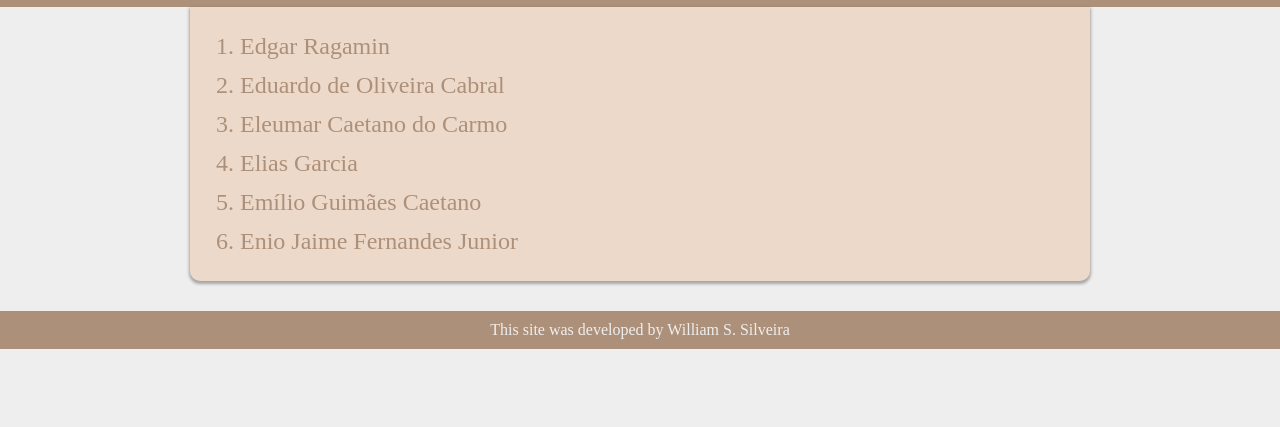
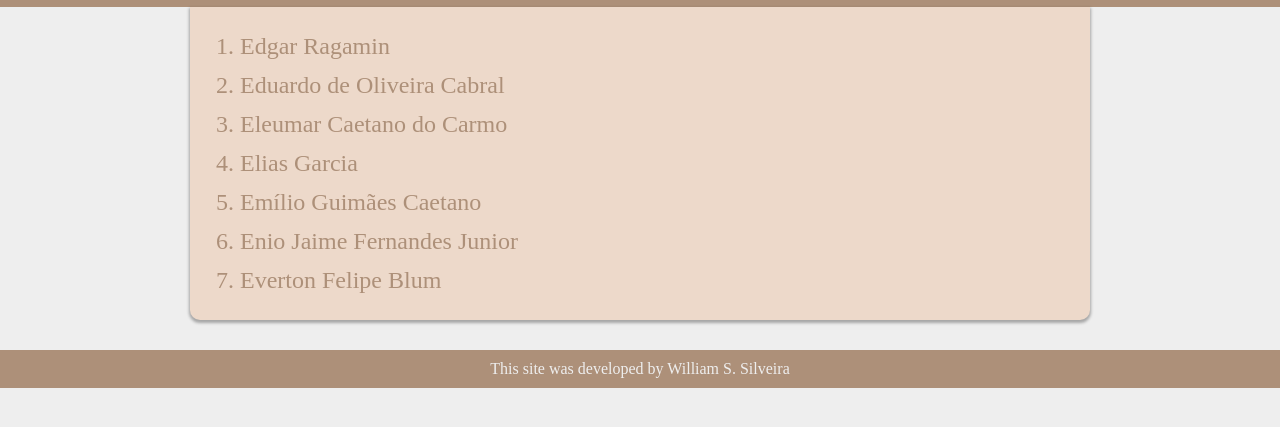
Before and after one commit to Central-Willian/projeto-casa-de-bombas, a plain HTML site: page clientsList/menuE.html in a window 1280 px wide. Shown: the part 113-540 px from the top of the page. Drawn offline with Linux system fonts and the light colour scheme.

Commit message:
Update menuE.html

```diff
--- a/clientsList/menuE.html
+++ b/clientsList/menuE.html
@@ -89,6 +89,7 @@
 			<li><a href="../clientsMenu/04-E.html">Elias Garcia</a>
 			<li><a href="../clientsMenu/05-E.html">Emílio Guimães Caetano</a>
 			<li><a href="../clientsMenu/06-E.html">Enio Jaime Fernandes Junior</a>
+			<li><a href="../clientsMenu/07-E.html">Everton Felipe Blum</a>
 		</ol>
 
 	</main>
```
